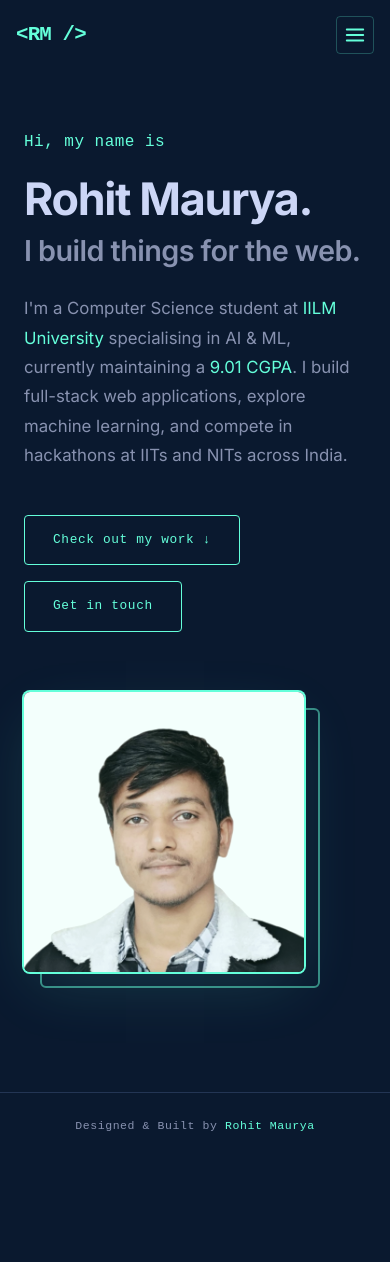
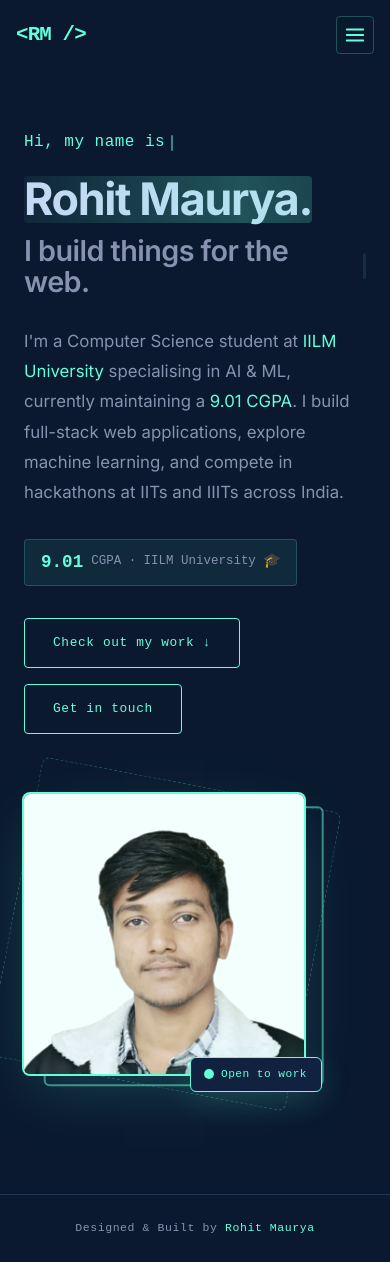
Before and after one commit to RohitMaurya-16/Portfolio, a React (Create React App) app: page / in a window 390 px wide. Before the commit the page ends 1159 px from the top, so only its background shows below. Built offline with nearby package versions, Linux system fonts and the light colour scheme; the HTML template or start-up script is replaced by a standard one.

Commit message:
feat: add hero animations, fix nav responsive, update experience dates

```diff
--- a/package.json
+++ b/package.json
@@ -23,7 +23,7 @@
     "web-vitals": "^2.1.4"
   },
   "scripts": {
-    "start": "react-scripts start",
+    "start": "cross-env NODE_NO_WARNINGS=1 react-scripts start",
     "build": "react-scripts build",
     "test": "react-scripts test",
     "eject": "react-scripts eject"
@@ -48,6 +48,7 @@
   },
   "devDependencies": {
     "autoprefixer": "^10.4.19",
+    "cross-env": "^10.1.0",
     "postcss": "^8.4.47",
     "tailwindcss": "^3.4.17"
   }
--- a/src/components/Profile.js
+++ b/src/components/Profile.js
@@ -1,22 +1,161 @@
-import React from 'react';
+import React, { useState, useEffect, useRef } from 'react';
 import { Link } from 'react-router-dom';
-import { motion } from 'framer-motion';
+import { motion, useInView, animate } from 'framer-motion';
 
+/* ── Variants ── */
 const containerV = {
   hidden: {},
-  show: { transition: { staggerChildren: 0.1 } },
+  show: { transition: { staggerChildren: 0.12 } },
 };
 const itemV = {
-  hidden: { opacity: 0, y: 20 },
-  show: { opacity: 1, y: 0, transition: { duration: 0.5, ease: [0.645, 0.045, 0.355, 1] } },
+  hidden: { opacity: 0, y: 24 },
+  show: { opacity: 1, y: 0, transition: { duration: 0.55, ease: [0.645, 0.045, 0.355, 1] } },
 };
 
+/* ── Typewriter Hook ── */
+function useTypewriter(text, speed = 55, startDelay = 800) {
+  const [displayed, setDisplayed] = useState('');
+  const [done, setDone] = useState(false);
+
+  useEffect(() => {
+    setDisplayed('');
+    setDone(false);
+    let i = 0;
+    const timeout = setTimeout(() => {
+      const interval = setInterval(() => {
+        setDisplayed(text.slice(0, i + 1));
+        i++;
+        if (i >= text.length) {
+          clearInterval(interval);
+          setDone(true);
+        }
+      }, speed);
+      return () => clearInterval(interval);
+    }, startDelay);
+    return () => clearTimeout(timeout);
+  }, [text, speed, startDelay]);
+
+  return { displayed, done };
+}
+
+/* ── Animated Counter Hook ── */
+function useCounter(target, duration = 1.4, startDelay = 1600) {
+  const [value, setValue] = useState(0);
+  const ref = useRef(null);
+  const inView = useInView(ref, { once: true });
+
+  useEffect(() => {
+    if (!inView) return;
+    const t = setTimeout(() => {
+      const controls = animate(0, target, {
+        duration,
+        ease: 'easeOut',
+        onUpdate: (v) => setValue(parseFloat(v.toFixed(2))),
+      });
+      return () => controls.stop();
+    }, startDelay);
+    return () => clearTimeout(t);
+  }, [inView, target, duration, startDelay]);
+
+  return { value, ref };
+}
+
+/* ── Floating Particles ── */
+function Particles() {
+  const particles = Array.from({ length: 18 }, (_, i) => i);
+  return (
+    <div style={{ position: 'absolute', inset: 0, overflow: 'hidden', pointerEvents: 'none', zIndex: 0 }}>
+      {particles.map((i) => {
+        const size = Math.random() * 3 + 1;
+        const x = Math.random() * 100;
+        const delay = Math.random() * 6;
+        const dur = Math.random() * 8 + 8;
+        return (
+          <motion.div
+            key={i}
+            style={{
+              position: 'absolute',
+              bottom: '-10px',
+              left: `${x}%`,
+              width: size,
+              height: size,
+              borderRadius: '50%',
+              background: 'var(--green)',
+              opacity: 0,
+            }}
+            animate={{
+              y: [0, -(Math.random() * 300 + 200)],
+              opacity: [0, 0.6, 0],
+            }}
+            transition={{
+              duration: dur,
+              delay,
+              repeat: Infinity,
+              ease: 'easeOut',
+            }}
+          />
+        );
+      })}
+    </div>
+  );
+}
+
+/* ── Animated Bio ── */
+function AnimatedBio() {
+  const ref = useRef(null);
+  const inView = useInView(ref, { once: true });
+
+  const segments = [
+    { text: "I'm a Computer Science student at ", highlight: false },
+    { text: 'IILM University', highlight: true },
+    { text: ' specialising in AI & ML, currently maintaining a ', highlight: false },
+    { text: '9.01 CGPA', highlight: true },
+    { text: '. I build full-stack web applications, explore machine learning, and compete in hackathons at IITs and IIITs across India.', highlight: false },
+  ];
+
+  return (
+    <p
+      ref={ref}
+      style={{
+        color: 'var(--slate)',
+        fontSize: '1.05rem',
+        lineHeight: 1.8,
+        maxWidth: '540px',
+        marginBottom: '32px',
+      }}
+    >
+      {segments.map((seg, i) => (
+        <motion.span
+          key={i}
+          initial={{ opacity: 0, y: 6 }}
+          animate={inView ? { opacity: 1, y: 0 } : {}}
+          transition={{ delay: 1.4 + i * 0.18, duration: 0.4, ease: 'easeOut' }}
+          style={{
+            display: 'inline',
+            color: seg.highlight ? 'var(--green)' : 'var(--slate)',
+          }}
+        >
+          {seg.text}
+        </motion.span>
+      ))}
+    </p>
+  );
+}
+
+/* ── Main Component ── */
 const Profile = () => {
+  const tagline = 'I build things for the web.';
+  const { displayed, done } = useTypewriter(tagline, 52, 700);
+  const { value: cgpa, ref: cgpaRef } = useCounter(9.01, 1.5, 1800);
+
   return (
     <section
       id="about"
-      style={{ minHeight: 'calc(100vh - 140px)', display: 'flex', alignItems: 'center', paddingTop: '60px' }}
+      style={{ minHeight: 'calc(100vh - 140px)', display: 'flex', alignItems: 'center', paddingTop: '60px', position: 'relative' }}
     >
+      {/* Background particles */}
+      <Particles />
+
       <div style={{
         display: 'flex',
         alignItems: 'center',
@@ -24,6 +163,8 @@ const Profile = () => {
         gap: '60px',
         width: '100%',
         flexWrap: 'wrap',
+        position: 'relative',
+        zIndex: 1,
       }}>
 
         {/* ── Left: Text ── */}
@@ -33,7 +174,7 @@ const Profile = () => {
           animate="show"
           style={{ maxWidth: '580px', flex: '1 1 320px' }}
         >
-          {/* Greeting */}
+          {/* Greeting with blinking cursor */}
           <motion.p
             variants={itemV}
             style={{
@@ -42,12 +183,20 @@ const Profile = () => {
               fontSize: '1rem',
               marginBottom: '20px',
               letterSpacing: '0.03em',
+              display: 'flex',
+              alignItems: 'center',
+              gap: '2px',
             }}
           >
             Hi, my name is
+            <motion.span
+              animate={{ opacity: [1, 0, 1] }}
+              transition={{ duration: 0.9, repeat: Infinity, repeatDelay: 0.1 }}
+              style={{ display: 'inline-block', width: '2px', height: '1em', background: 'var(--green)', marginLeft: '4px', borderRadius: '1px' }}
+            />
           </motion.p>
 
-          {/* Name */}
+          {/* Name — shimmer on hover */}
           <motion.h1
             variants={itemV}
             style={{
@@ -57,12 +206,30 @@ const Profile = () => {
               lineHeight: 1.05,
               letterSpacing: '-0.03em',
               marginBottom: '12px',
+              position: 'relative',
+              cursor: 'default',
             }}
+            whileHover={{ scale: 1.015 }}
+            transition={{ type: 'spring', stiffness: 300, damping: 20 }}
           >
+            <span style={{ position: 'relative', display: 'inline-block' }}>
               Rohit Maurya.
+              <motion.span
+                style={{
+                  position: 'absolute',
+                  inset: 0,
+                  background: 'linear-gradient(90deg, transparent 0%, rgba(100,255,218,0.25) 50%, transparent 100%)',
+                  backgroundSize: '200% 100%',
+                  borderRadius: '4px',
+                  pointerEvents: 'none',
+                }}
+                animate={{ backgroundPosition: ['200% 0', '-200% 0'] }}
+                transition={{ duration: 2.5, repeat: Infinity, ease: 'linear', repeatDelay: 2 }}
+              />
+            </span>
           </motion.h1>
 
-          {/* Tagline */}
+          {/* Tagline — typewriter */}
           <motion.h2
             variants={itemV}
             style={{
@@ -72,102 +239,184 @@ const Profile = () => {
               lineHeight: 1.1,
               letterSpacing: '-0.02em',
               marginBottom: '28px',
+              minHeight: 'clamp(2.2rem, 5vw, 3.8rem)',
+              display: 'flex',
+              alignItems: 'center',
             }}
           >
-            I build things for the web.
+            {displayed}
+            {/* Blinking cursor while typing */}
+            <motion.span
+              animate={{ opacity: done ? [1, 0, 1] : 1 }}
+              transition={done ? { duration: 0.8, repeat: Infinity } : {}}
+              style={{
+                display: 'inline-block',
+                width: '3px',
+                height: '0.9em',
+                background: 'var(--green)',
+                marginLeft: '4px',
+                borderRadius: '2px',
+                verticalAlign: 'middle',
+              }}
+            />
           </motion.h2>
 
-          {/* Bio */}
-          <motion.p
+          {/* Bio — segment-by-segment reveal */}
+          <motion.div variants={itemV}>
+            <AnimatedBio />
+          </motion.div>
+
+          {/* CGPA counter badge */}
+          <motion.div
+            ref={cgpaRef}
             variants={itemV}
             style={{
-              color: 'var(--slate)',
-              fontSize: '1.05rem',
-              lineHeight: 1.75,
-              maxWidth: '540px',
-              marginBottom: '44px',
+              display: 'inline-flex',
+              alignItems: 'center',
+              gap: '8px',
+              background: 'var(--green-tint)',
+              border: '1px solid rgba(100,255,218,0.2)',
+              borderRadius: '4px',
+              padding: '8px 16px',
+              marginBottom: '32px',
+              fontFamily: "'JetBrains Mono', monospace",
+              fontSize: '0.82rem',
             }}
           >
-            I'm a Computer Science student at{' '}
-            <span style={{ color: 'var(--green)' }}>IILM University</span> specialising in AI &amp; ML,
-            currently maintaining a{' '}
-            <span style={{ color: 'var(--green)' }}>9.01 CGPA</span>.
-            I build full-stack web applications, explore machine learning, and compete in hackathons
-            at IITs and NITs across India.
-          </motion.p>
+            <motion.span
+              style={{ color: 'var(--green)', fontWeight: 700, fontSize: '1.1rem' }}
+            >
+              {cgpa.toFixed(2)}
+            </motion.span>
+            <span style={{ color: 'var(--slate)', fontSize: '0.78rem' }}>CGPA · IILM University</span>
+            <motion.span
+              animate={{ scale: [1, 1.2, 1] }}
+              transition={{ duration: 1.5, repeat: Infinity, ease: 'easeInOut' }}
+              style={{ fontSize: '0.8rem' }}
+            >
+              🎓
+            </motion.span>
+          </motion.div>
 
-          {/* CTA */}
+          {/* CTA Buttons */}
           <motion.div
             variants={itemV}
             style={{ display: 'flex', gap: '16px', flexWrap: 'wrap' }}
           >
+            <motion.div whileHover={{ y: -3 }} whileTap={{ scale: 0.97 }} transition={{ type: 'spring', stiffness: 400, damping: 15 }}>
               <Link to="/projects" className="btn-green">
                 Check out my work ↓
               </Link>
+            </motion.div>
+            <motion.div whileHover={{ y: -3 }} whileTap={{ scale: 0.97 }} transition={{ type: 'spring', stiffness: 400, damping: 15 }}>
               <Link to="/contact" className="btn-green">
                 Get in touch
               </Link>
             </motion.div>
           </motion.div>
+        </motion.div>
 
         {/* ── Right: Profile Photo ── */}
         <motion.div
-          initial={{ opacity: 0, x: 30 }}
+          initial={{ opacity: 0, x: 40 }}
           animate={{ opacity: 1, x: 0 }}
-          transition={{ duration: 0.6, delay: 0.4, ease: [0.645, 0.045, 0.355, 1] }}
+          transition={{ duration: 0.65, delay: 0.45, ease: [0.645, 0.045, 0.355, 1] }}
           style={{ flex: '0 0 auto', position: 'relative' }}
         >
+          {/* Animated rotating ring */}
+          <motion.div
+            animate={{ rotate: 360 }}
+            transition={{ duration: 20, repeat: Infinity, ease: 'linear' }}
+            style={{
+              position: 'absolute',
+              top: '-12px', left: '-12px',
+              width: '304px', height: '304px',
+              borderRadius: '8px',
+              border: '1.5px dashed rgba(100,255,218,0.25)',
+              zIndex: 0,
+            }}
+          />
+
           {/* Decorative offset border */}
-          <div style={{
+          <motion.div
+            animate={{ x: [0, 4, 0], y: [0, -4, 0] }}
+            transition={{ duration: 4, repeat: Infinity, ease: 'easeInOut' }}
+            style={{
               position: 'absolute',
-            top: '16px',
-            left: '16px',
-            width: '280px',
-            height: '280px',
+              top: '16px', left: '16px',
+              width: '280px', height: '280px',
               borderRadius: '6px',
               border: '2px solid var(--green)',
               zIndex: 0,
               opacity: 0.5,
-          }} />
+            }}
+          />
 
           {/* Photo */}
           <motion.div
-            whileHover={{ scale: 1.03, rotate: -1 }}
-            transition={{ type: 'spring', stiffness: 200, damping: 15 }}
+            whileHover={{ scale: 1.04, rotate: -1 }}
+            transition={{ type: 'spring', stiffness: 180, damping: 14 }}
             style={{
-              position: 'relative',
-              zIndex: 1,
-              width: '280px',
-              height: '280px',
-              borderRadius: '6px',
-              overflow: 'hidden',
-              boxShadow: '0 0 0 2px var(--green), 0 20px 60px -10px rgba(100,255,218,0.15)',
+              position: 'relative', zIndex: 1,
+              width: '280px', height: '280px',
+              borderRadius: '6px', overflow: 'hidden',
+              boxShadow: '0 0 0 2px var(--green), 0 20px 60px -10px rgba(100,255,218,0.2)',
               cursor: 'pointer',
             }}
           >
-            {/* Green tint overlay on hover */}
             <div style={{
-              position: 'absolute',
-              inset: 0,
+              position: 'absolute', inset: 0,
               background: 'rgba(100,255,218,0.08)',
-              zIndex: 2,
-              transition: 'opacity 0.3s',
-              borderRadius: '6px',
+              zIndex: 2, transition: 'opacity 0.3s', borderRadius: '6px',
             }} />
             <img
               src="/profile.jpg"
               alt="Rohit Maurya"
               style={{
-                width: '100%',
-                height: '100%',
-                objectFit: 'cover',
-                display: 'block',
+                width: '100%', height: '100%',
+                objectFit: 'cover', display: 'block',
                 filter: 'grayscale(20%) contrast(1.05)',
                 transition: 'filter 0.4s ease',
               }}
               onMouseEnter={e => { e.currentTarget.style.filter = 'grayscale(0%) contrast(1)'; }}
               onMouseLeave={e => { e.currentTarget.style.filter = 'grayscale(20%) contrast(1.05)'; }}
             />
+          </motion.div>
+
+          {/* Floating badge */}
+          <motion.div
+            initial={{ opacity: 0, scale: 0.6 }}
+            animate={{ opacity: 1, scale: 1 }}
+            transition={{ delay: 1.2, type: 'spring', stiffness: 260, damping: 18 }}
+            whileHover={{ scale: 1.08 }}
+            style={{
+              position: 'absolute',
+              bottom: '-18px', right: '-18px',
+              background: 'var(--navy)',
+              border: '1px solid var(--green)',
+              borderRadius: '6px',
+              padding: '8px 14px',
+              zIndex: 3,
+              display: 'flex',
+              alignItems: 'center',
+              gap: '8px',
+              boxShadow: '0 8px 32px rgba(100,255,218,0.15)',
+            }}
+          >
+            <motion.div
+              animate={{ scale: [1, 1.3, 1] }}
+              transition={{ duration: 1.2, repeat: Infinity, ease: 'easeInOut' }}
+              style={{ width: '8px', height: '8px', borderRadius: '50%', background: 'var(--green)' }}
+            />
+            <span style={{
+              fontFamily: "'JetBrains Mono', monospace",
+              fontSize: '0.7rem',
+              color: 'var(--green)',
+              letterSpacing: '0.04em',
+              whiteSpace: 'nowrap',
+            }}>
+              Open to work
+            </span>
           </motion.div>
         </motion.div>
 
--- a/src/components/WorkExperience.js
+++ b/src/components/WorkExperience.js
@@ -33,7 +33,7 @@ const experiences = [
   {
     org: 'IIT Roorkee – GreenGuard',
     role: 'Hackathon Finalist',
-    duration: '2024',
+    duration: '2025',
     points: [
       'Reached the finalist stage, placing in the top 5% of all participants.',
       'Presented an environment-tech solution for sustainability challenges.',
--- a/src/index.css
+++ b/src/index.css
@@ -174,9 +174,22 @@ a:hover { color: var(--green); opacity: 0.85; }
 .delay-5 { animation-delay: 0.5s; }
 
 /* ── Navbar ── */
-/* Hamburger button — flex only when visible (md:hidden handles hiding on desktop) */
+/* Hamburger button: only visible on mobile/tablet (< 768px) */
 button.md\:hidden {
-  display: flex;
+  display: none;
+}
+@media (max-width: 767px) {
+  button.md\:hidden {
+    display: flex;
+  }
+  nav.hidden.md\:flex {
+    display: none !important;
+  }
+}
+@media (min-width: 768px) {
+  nav.hidden.md\:flex {
+    display: flex !important;
+  }
 }
 
 .nav-link-item {
```
Also changed, not shown: 1 other file (tests, documents, lock files or other folders). Lines whose indentation alone changed are shown as unchanged.
